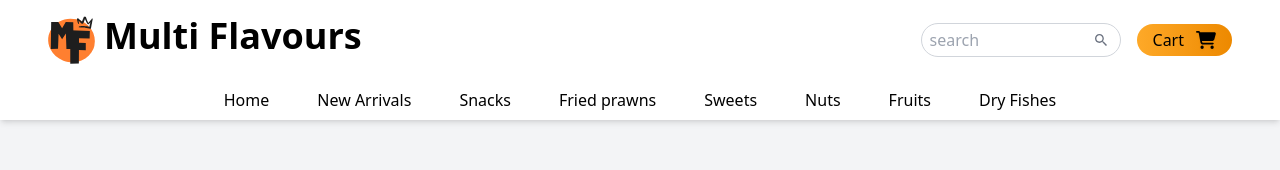
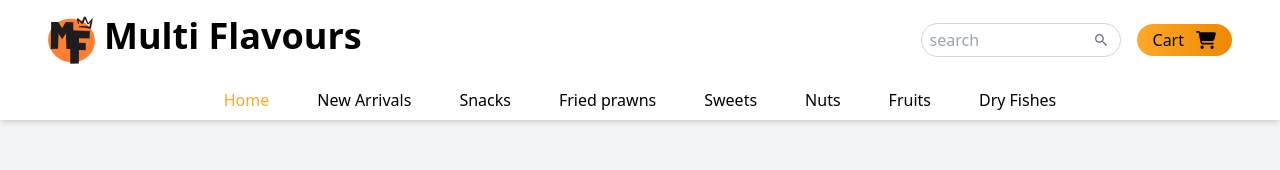
Before and after one commit to MenalinR/multiflavors, a React (Vite) app: page / in a window 1280 px wide. Shown: the top 170 px of the page. Built offline with nearby package versions, Linux system fonts and the light colour scheme.

Commit message:
Home link is styled as active by default

```diff
--- a/src/components/Navbar/Navbar.jsx
+++ b/src/components/Navbar/Navbar.jsx
@@ -1,16 +1,15 @@
 import React, { useState } from 'react';
-import { Link } from 'react-router-dom';
+import { NavLink } from 'react-router-dom';
 import Logo from "../../assets/multi.svg";
 import { IoMdSearch } from "react-icons/io";
 import { FaCaretDown, FaCartShopping, FaBars } from 'react-icons/fa6';
 import { FaTimes } from 'react-icons/fa';
-import { NavLink } from 'react-router-dom';
 
 const Menu = [
   {
     id: 1,
     name: "Home",
-    link: "/Home",
+    link: "/",
   },
   {
     id: 2,
@@ -62,10 +61,10 @@ const Navbar = () => {
       <div className='bg-white py-4'>
         <div className='container flex justify-between items-center'>
           <div>
-            <Link to='/' className='font-bold text-2xl sm:text-4xl flex gap-2'>
+            <NavLink to='/' className='font-bold text-2xl sm:text-4xl flex gap-2'>
               <img src={Logo} alt='Logo' className='w-12 rounded-lg' />
               Multi Flavours
-            </Link>
+            </NavLink>
           </div>
           <div className='flex justify-between items-center gap-4'>
             <div className="relative group hidden sm:block">
@@ -90,10 +89,13 @@ const Navbar = () => {
       </div>
 
       {/* lower Navbar */}
-      <div className={`flex justify-center ${mobileMenuOpen ? 'block' : 'hidden'} sm:flex`}>
+      <div
+        className={`transition-all duration-300 ease-in-out transform ${
+          mobileMenuOpen ? 'max-h-96 opacity-100' : 'max-h-0 opacity-0'
+        } overflow-hidden sm:max-h-none sm:opacity-100 sm:flex justify-center`}
+      >
         <ul className='sm:flex items-center gap-4 flex-col sm:flex-row'>
-          {
-            Menu.map((data) => (
+          {Menu.map((data) => (
             <li key={data.id} className='hover:translate-x-1'>
               <NavLink
                 to={data.link}
@@ -103,9 +105,9 @@ const Navbar = () => {
                     : 'inline-block px-4 py-2 hover:text-primary duration-200'
                 }>
                 {data.name}
-      </NavLink> </li>
-            ))
-          }
+              </NavLink>
+            </li>
+          ))}
         </ul>
       </div>
     </div>
```
Lines whose indentation alone changed are shown as unchanged.
